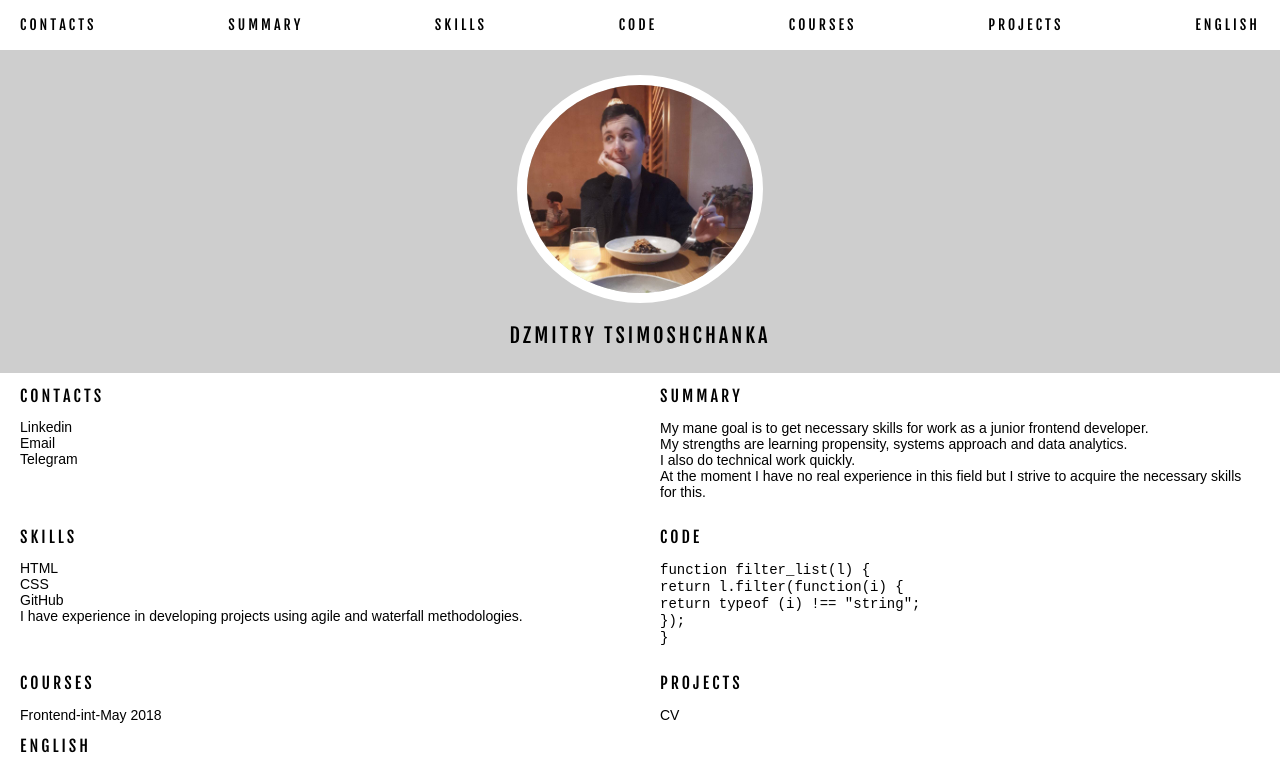
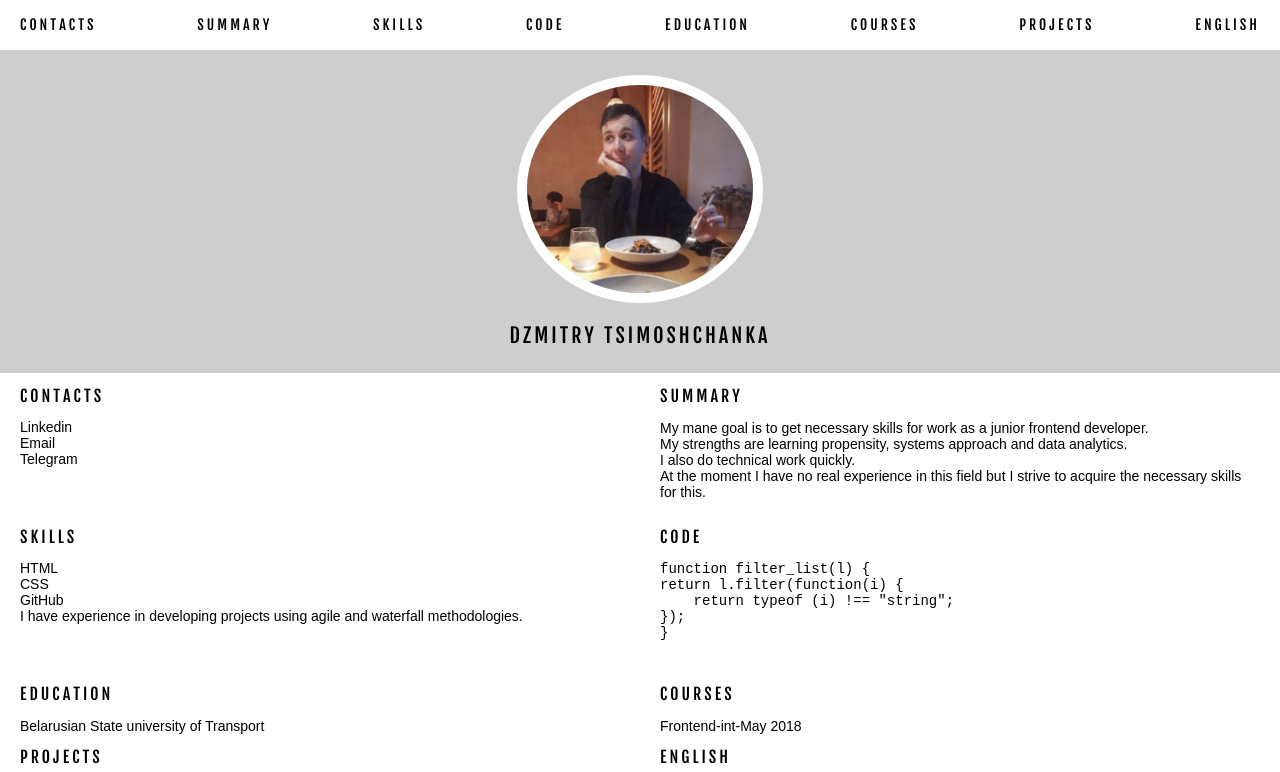
Before and after one commit to dimtim1992/rsschool-cv, a plain HTML site: page index.html in a window 1280 px wide. Shown: the top 772 px of the page. Drawn offline with Linux system fonts and the light colour scheme; a web font is replaced by a local one.

Commit message:
feat: add new section about education

```diff
--- a/index.html
+++ b/index.html
@@ -24,6 +24,9 @@
                     </li>
                     <li class="nav-item">
                         <a href="#code" class="link nav-link">Code</a>
+                    </li>
+                    <li class="nav-item">
+                        <a href="#education" class="link nav-link">Education</a>
                     </li>
                     <li class="nav-item">
                         <a href="#courses" class="link nav-link">Courses</a>
@@ -80,13 +83,23 @@
                 <h2 class="title code-title">Code</h2>
                 <p class="code-info">
                     <code>
-                        function filter_list(l) {<br>
-                            return l.filter(function(i) {<br>
-                              return typeof (i) !== "string";<br>
-                            });<br>
-                        }
+                        <pre>
+function filter_list(l) {
+return l.filter(function(i) {
+    return typeof (i) !== "string";
+});
+}
+                        </pre>
                     </code>
                 </p>
+            </section>
+            <section class="section" id="education">
+                <h2 class="title education-title">Education</h2>
+                <ul class="list education-list">
+                    <li class="education-item">
+                        <a href="https://www.bsut.by/" class="link education-item-link">Belarusian State university of Transport</a>
+                    </li>
+                </ul>
             </section>
             <section class="section" id="courses">
                 <h2 class="title courses-title">Courses</h2>
```
